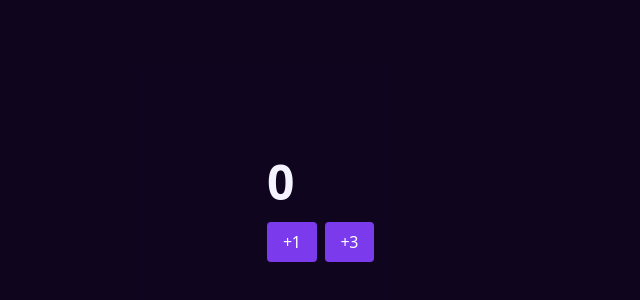
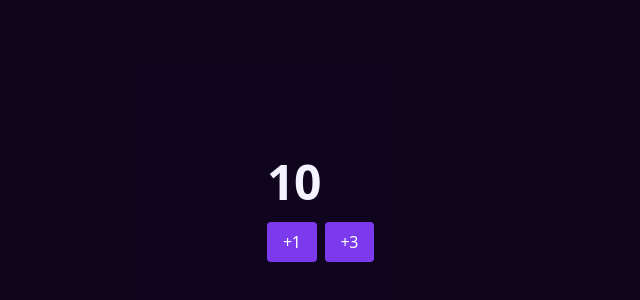
Before and after one commit to rizkywahyuprasetiyo/belajar-react, a React (Vite) app: page / in a window 1280 px wide. Shown: the part 190-490 px from the top of the page, without its empty margins (117-757 px from the left). Built offline with nearby package versions, Linux system fonts and the light colour scheme.

Commit message:
belajar ekstrak function di dalam component

```diff
--- a/src/App.jsx
+++ b/src/App.jsx
@@ -1,32 +1,11 @@
 import PlaceContentCenter from './components/PlaceContentCenter';
-import Button from './components/Button';
-import { useState } from 'react';
+import Counter from './components/Counter';
 
 export default function App() {
-    const [count, setCount] = useState(0);
-
-    function hitung() {
-        setCount((prevState) => prevState + 1);
-    }
-
     return (
         <div>
             <PlaceContentCenter>
-                <div className='text-5xl font-bold'>{count}</div>
-                <div className='mt-4 flex items-center gap-x-2'>
-                    <Button className='bg-violet-600' onClick={hitung}>
-                        +1
-                    </Button>
-                    <Button
-                        className='bg-violet-600'
-                        onClick={() => {
-                            hitung();
-                            hitung();
-                            hitung();
-                        }}>
-                        +3
-                    </Button>
-                </div>
+                <Counter initValue={10} />
             </PlaceContentCenter>
         </div>
     );
--- /dev/null
+++ b/src/components/Counter.jsx
@@ -0,0 +1,30 @@
+import Button from './Button';
+import { useState } from 'react';
+
+export default function Counter({ initValue }) {
+    const [count, setCount] = useState(initValue);
+
+    function hitung() {
+        setCount((prevState) => prevState + 1);
+    }
+
+    return (
+        <>
+            <div className='text-5xl font-bold'>{count}</div>
+            <div className='mt-4 flex items-center gap-x-2'>
+                <Button className='bg-violet-600' onClick={hitung}>
+                    +1
+                </Button>
+                <Button
+                    className='bg-violet-600'
+                    onClick={() => {
+                        hitung();
+                        hitung();
+                        hitung();
+                    }}>
+                    +3
+                </Button>
+            </div>
+        </>
+    );
+}
```
